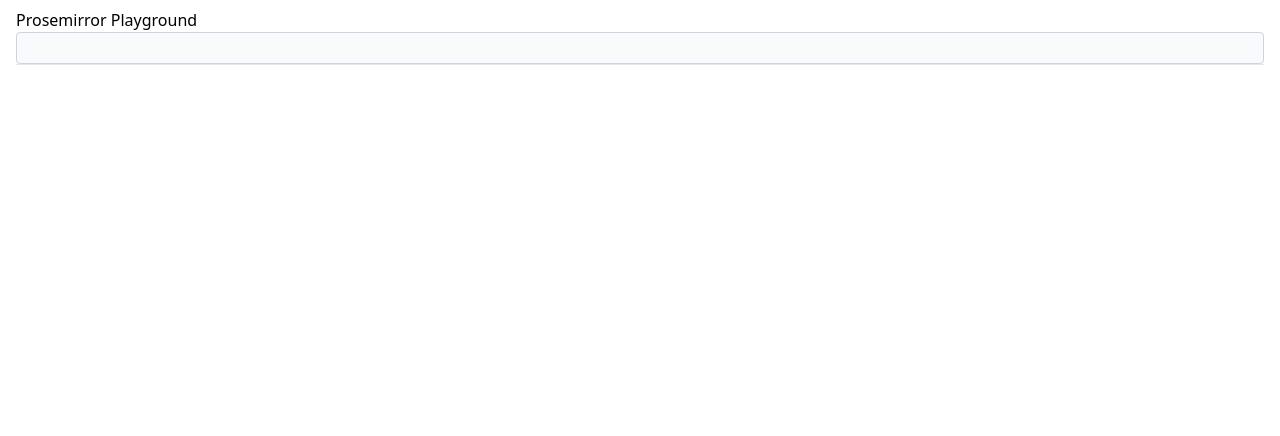
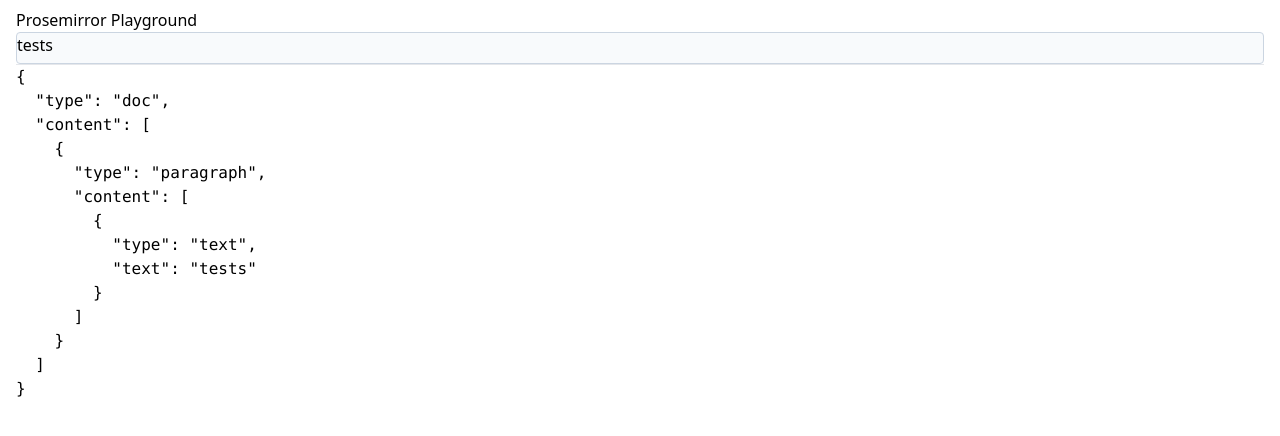
Before and after one commit to ncphillips/one-shot, a Vue app: page /prosemirror-playground in a window 1280 px wide. Shown: the top 436 px of the page. Built offline with nearby package versions, Linux system fonts and the light colour scheme.

Commit message:
better handle updates to the content from outside the prosemirror-editor

```diff
--- a/src/components/ProsemirrorEditor.vue
+++ b/src/components/ProsemirrorEditor.vue
@@ -1,7 +1,7 @@
 <template>
   <div
     ref="editorEl"
-    class="bg-slate-50 border rounded border-slate-300 w-full min-h-8"
+    class="whitespace-pre-wrap bg-slate-50 border rounded border-slate-300 w-full min-h-8"
   ></div>
 </template>
 <script setup lang="ts">
@@ -18,7 +18,7 @@ import { baseKeymap } from "prosemirror-commands";
 import { Node } from "prosemirror-model";
 
 const props = defineProps<{
-  modelValue: Node;
+  modelValue: any;
 }>();
 
 const modelValue = useVModel(props, "modelValue");
@@ -52,7 +52,9 @@ function createEditor(target: HTMLElement, modelValue: Ref<Node>) {
       view.updateState(newState);
 
       if (transaction.docChanged) {
-        modelValue.value = newState.doc.toJSON();
+        let doc = newState.doc.toJSON();
+        doc.attrs = { internalChange: true };
+        modelValue.value = doc;
       }
 
       emit("dispatch:transaction", transaction);
@@ -60,14 +62,20 @@ function createEditor(target: HTMLElement, modelValue: Ref<Node>) {
   });
 
   watch(modelValue, (newValue) => {
+    if (newValue.attrs?.internalChange) {
+      return;
+    }
+
     view.updateState(createState(newValue));
   });
 
   emit("init:view", view);
 }
 
-function createState(node?: Node) {
-  let doc: Node | undefined = node ? schema.nodeFromJSON(node) : undefined;
+function createState(jsonDoc?: any) {
+  let doc: Node | undefined = jsonDoc
+    ? schema.nodeFromJSON(jsonDoc)
+    : undefined;
 
   const state = EditorState.create({
     doc,
--- a/src/pages/ProsemirrorPlayground.vue
+++ b/src/pages/ProsemirrorPlayground.vue
@@ -1,9 +1,12 @@
 <template>
   <main class="my-2 mx-4">
     <h1 id="content">Prosemirror Playground</h1>
+
     <prosemirror-editor
       v-model="content"
-      @dispatch:transaction="console.log($event)"
+      @dispatch:transaction="console.log('Transaction Dispatched:', $event)"
+      @init:view="console.log('EditorView initialized')"
+      @init:state="console.log('EditorState initialized')"
     />
 
     <hr />
@@ -15,5 +18,18 @@
 import { ref } from "vue";
 import ProsemirrorEditor from "../components/ProsemirrorEditor.vue";
 
-const content = ref();
+const content = ref({
+  type: "doc",
+  content: [
+    {
+      type: "paragraph",
+      content: [
+        {
+          type: "text",
+          text: "tests",
+        },
+      ],
+    },
+  ],
+});
 </script>
```
